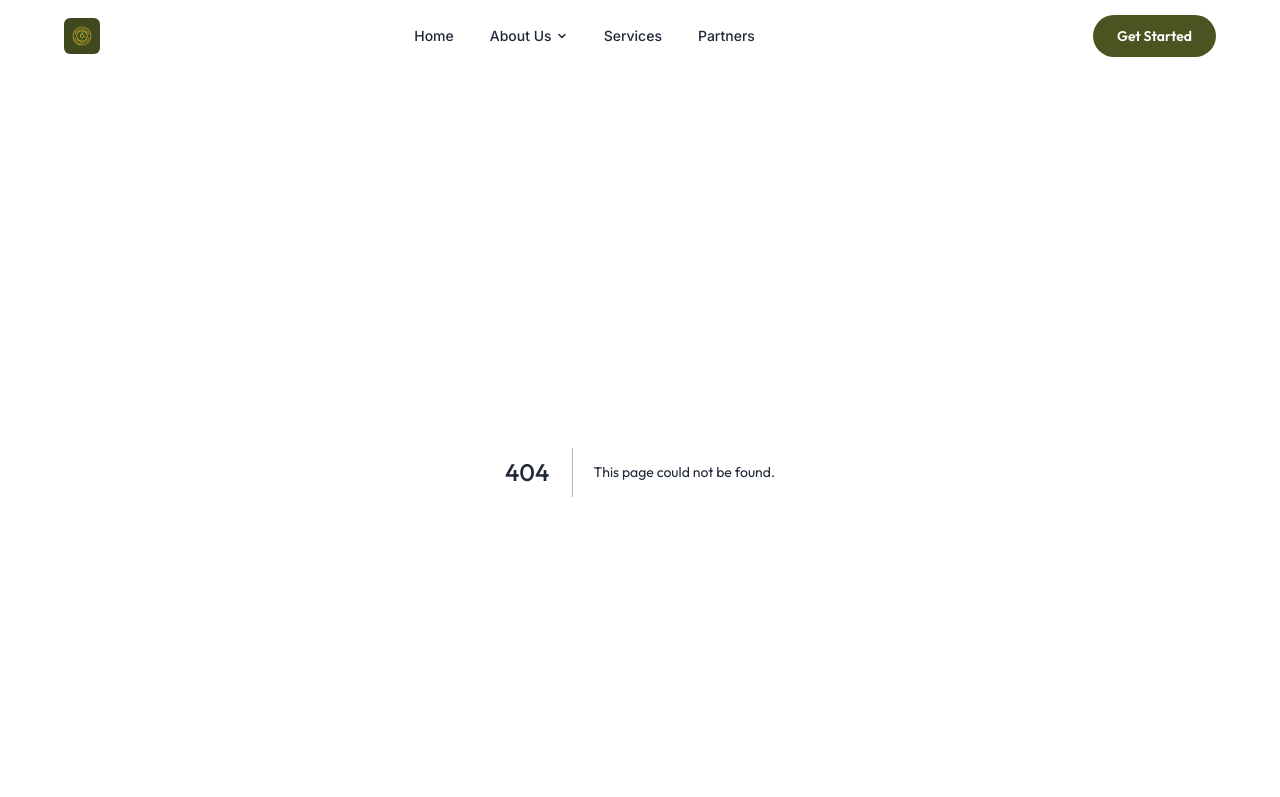
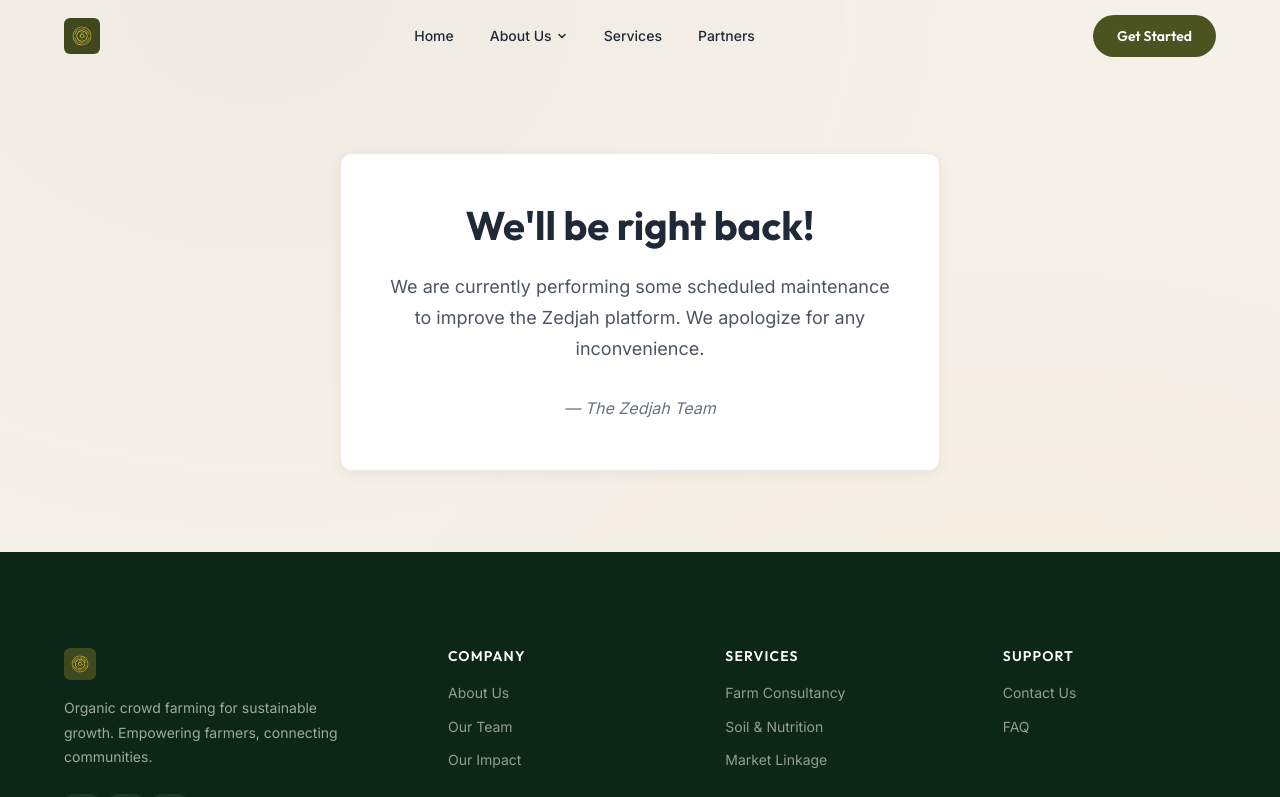
Before and after one commit to Zedjah-Organic-Crowd-Farms-Limited/Zedjah-Platform, a Next.js app: page /maintenance in a window 1280 px wide. Before the commit this address had no page. Shown: the top 797 px of the page. Built offline with nearby package versions, Linux system fonts and the light colour scheme.

Commit message:
chore: enable maintenance mode

```diff
--- /dev/null
+++ b/src/app/maintenance/page.tsx
@@ -0,0 +1,53 @@
+import React from "react";
+
+export default function MaintenancePage() {
+  return (
+    <div
+      style={{
+        display: "flex",
+        flexDirection: "column",
+        alignItems: "center",
+        justifyContent: "center",
+        minHeight: "60vh",
+        padding: "2rem",
+        textAlign: "center",
+      }}
+    >
+      <div
+        style={{
+          maxWidth: "600px",
+          padding: "3rem",
+          backgroundColor: "#ffffff",
+          borderRadius: "12px",
+          border: "1px solid #eaeaea",
+          boxShadow: "0 4px 14px 0 rgba(0,0,0,0.05)",
+        }}
+      >
+        <h1
+          style={{
+            fontSize: "2.5rem",
+            marginBottom: "1.5rem",
+            color: "#1f2937",
+            fontWeight: 700,
+          }}
+        >
+          We'll be right back!
+        </h1>
+        <p
+          style={{
+            fontSize: "1.125rem",
+            lineHeight: "1.7",
+            color: "#4b5563",
+            marginBottom: "2rem",
+          }}
+        >
+          We are currently performing some scheduled maintenance to improve the
+          Zedjah platform. We apologize for any inconvenience.
+        </p>
+        <p style={{ fontSize: "1rem", color: "#6b7280", fontStyle: "italic" }}>
+          &mdash; The Zedjah Team
+        </p>
+      </div>
+    </div>
+  );
+}
```
Also changed, not shown: src/proxy.ts (added, +27 -0 lines).
